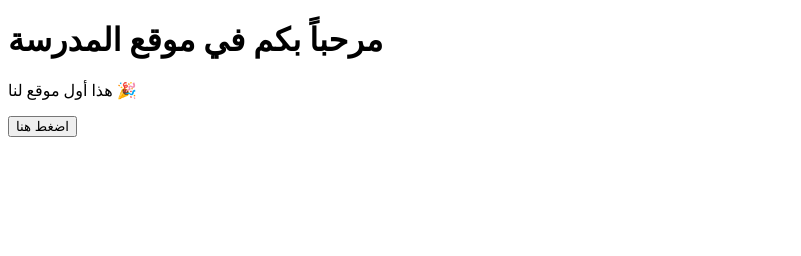
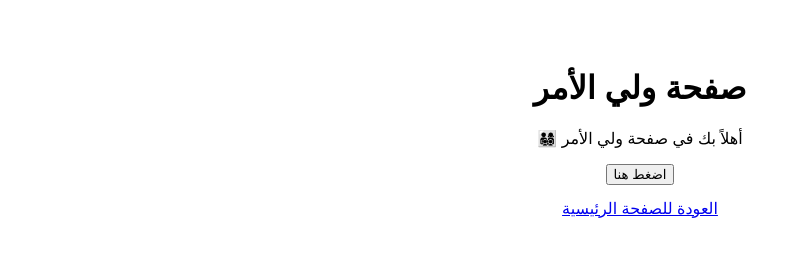
Before and after one commit to no332/school-site, a plain HTML site: page parent.html in a window 1280 px wide. Shown: the whole page, without its empty margins (0-801 px from the left). Drawn offline with Linux system fonts and the light colour scheme.

Commit message:
Update parent.html

```diff
--- a/parent.html
+++ b/parent.html
@@ -1 +1 @@
-<!DOCTYPE html> <html lang="ar"> <head> <meta charset="UTF-8"> <title>موقع المدرسة</title> </head> <body> <h1>مرحباً بكم في موقع المدرسة</h1> <p>هذا أول موقع لنا 🎉</p> <button onclick="alert('تم الضغط على الزر')"> اضغط هنا </button> </body> </html>
+<!doctype html> <html lang="ar" dir="rtl"> <head> <meta charset="UTF-8" /> <title>صفحة ولي الأمر</title> <style> body { font-family: Arial; text-align: center; padding: 40px; } a { display:inline-block; margin-top:14px; } </style> </head> <body> <h1>صفحة ولي الأمر</h1> <p>أهلاً بك في صفحة ولي الأمر 👨‍👩‍👧‍👦</p> <button onclick="alert('تم الضغط على الزر في صفحة ولي الأمر')">اضغط هنا</button> <br> <a href="index.html">العودة للصفحة الرئيسية</a> </body> </html>
```
